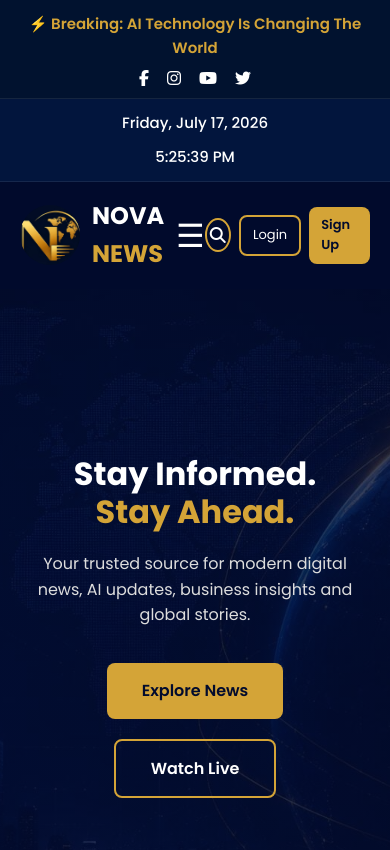
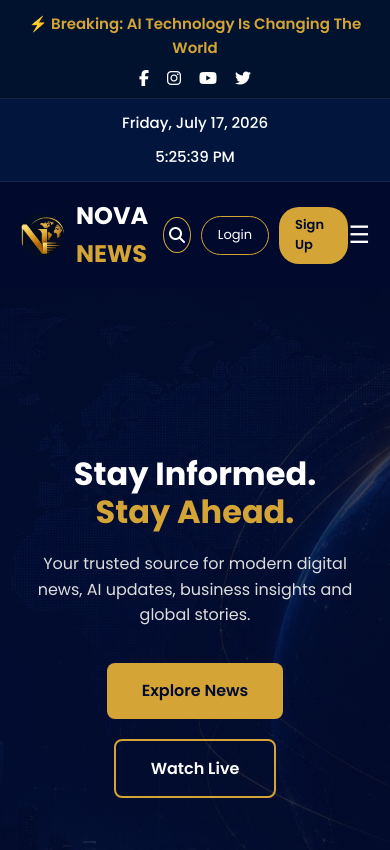
Before and after one commit to subhampolai107-sys/nova-news-frontend, a website: page index.html in a window 390 px wide. Shown: the top 850 px of the page. Drawn offline with Linux system fonts and the light colour scheme.

Commit message:
show search login signup buttons on mobile

```diff
--- a/style.css
+++ b/style.css
@@ -117,7 +117,8 @@ nav{
     justify-content:space-between;
     align-items:center;
 
-    padding:18px 5%;
+    padding:14px 5%;
+    flex-wrap:nowrap;
 }
 
 /* LOGO */
@@ -150,7 +151,7 @@ nav{
 .nav-right{
     display:flex;
     align-items:center;
-    gap:20px;
+    gap:14px;
 }
 
 /* NAV LINKS */
@@ -644,7 +645,7 @@ footer{
 
     .nav-links{
         position:absolute;
-        top:80px;
+        top:75px;
         left:0;
         width:100%;
         background:#01122F;
@@ -653,8 +654,10 @@ footer{
         flex-direction:column;
         align-items:center;
 
-        padding:25px;
-        gap:20px;
+        padding:20px;
+        gap:16px;
+
+        box-shadow:0 15px 25px rgba(0,0,0,.3);
     }
 
     .nav-links.active{
@@ -662,22 +665,46 @@ footer{
     }
 
     .menu-btn{
-        display:block;
+        display:flex;
+        align-items:center;
+        justify-content:center;
+        font-size:24px;
+        order:1;
     }
 
     .nav-right{
-        gap:8px;
-    }
-
-    .login-btn,
+        gap:10px;
+    }
+
+    .search-btn{
+        width:36px;
+        height:36px;
+        border-width:1.5px;
+        order:2;
+    }
+
+    .login-btn{
+        padding:8px 16px;
+        font-size:13px;
+        border-radius:20px;
+        border-width:1.5px;
+        order:3;
+    }
+
     .signup-btn{
-        padding:8px 12px;
+        padding:8px 16px;
         font-size:13px;
-    }
-
-    .search-btn{
-        width:34px;
-        height:34px;
+        border-radius:20px;
+        order:4;
+    }
+
+    .logo h2{
+        font-size:22px;
+    }
+
+    .logo img{
+        width:44px;
+        height:44px;
     }
 
 }
```
